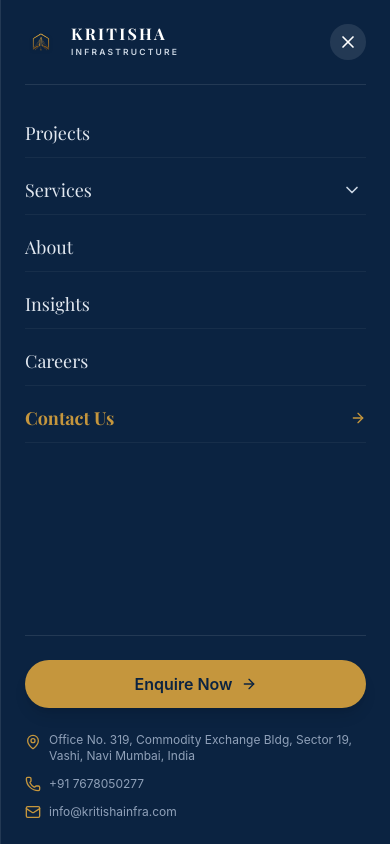
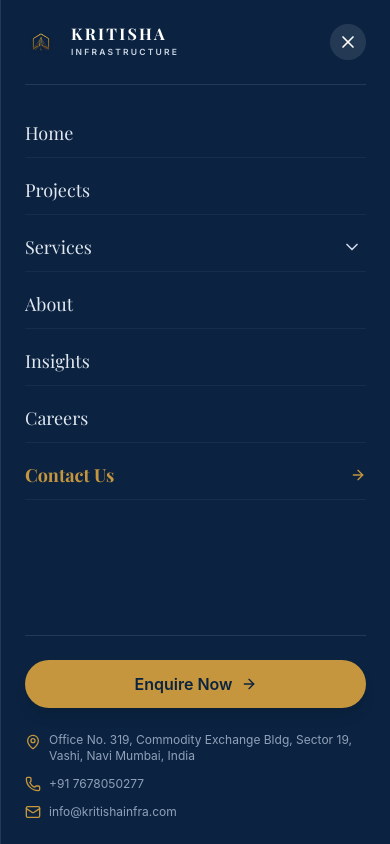
Before and after one commit to hackwithim/kritisha-website, a React (Vite) app: page / in a window 390 px wide. Both pictures are taken after a click on the button 351 px from the left and 48 px from the top of the page. Shown: the top 844 px of the page. Built offline with nearby package versions, Linux system fonts and the light colour scheme; a web font is replaced by a local one.

Commit message:
Add Home button to mobile navbar

```diff
--- a/src/components/MobileNav.jsx
+++ b/src/components/MobileNav.jsx
@@ -58,6 +58,16 @@
 
           {/* Nav Links (EXACT MATCH TO DESKTOP NAVBAR) */}
           <nav className="mt-6 flex flex-col gap-2">
+            {/* 0. Home */}
+            <Link
+              to="/"
+              onClick={() => handleNavClick('/')}
+              className="group flex items-center justify-between text-lg sm:text-xl font-editorial text-slate-200 hover:text-[#C5963D] transition-colors py-2.5 border-b border-white/5"
+            >
+              <span>Home</span>
+              <ArrowRight className="w-4 h-4 opacity-0 group-hover:opacity-100 transition-opacity text-[#C5963D]" />
+            </Link>
+
             {/* 1. Projects */}
             <Link
               to="/projects"
```
